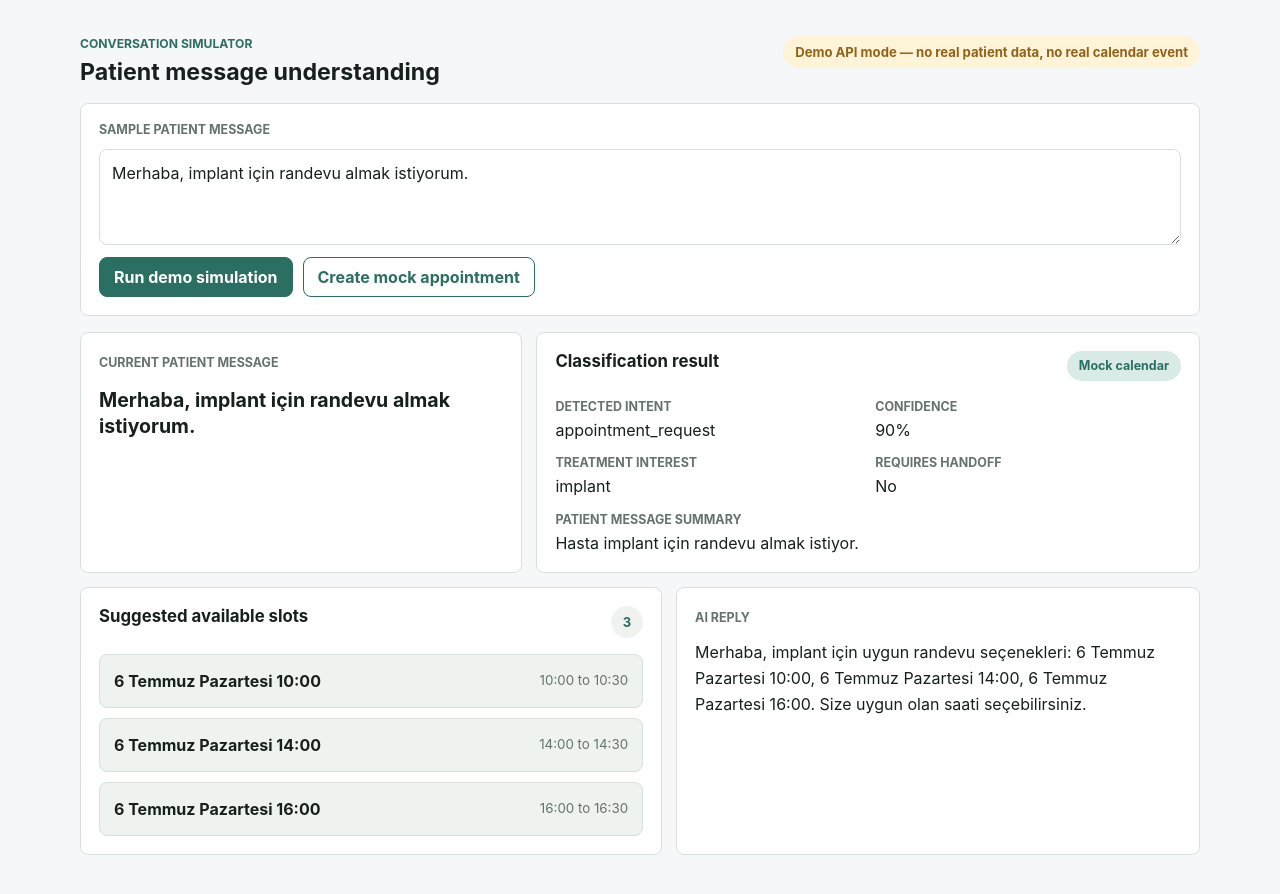
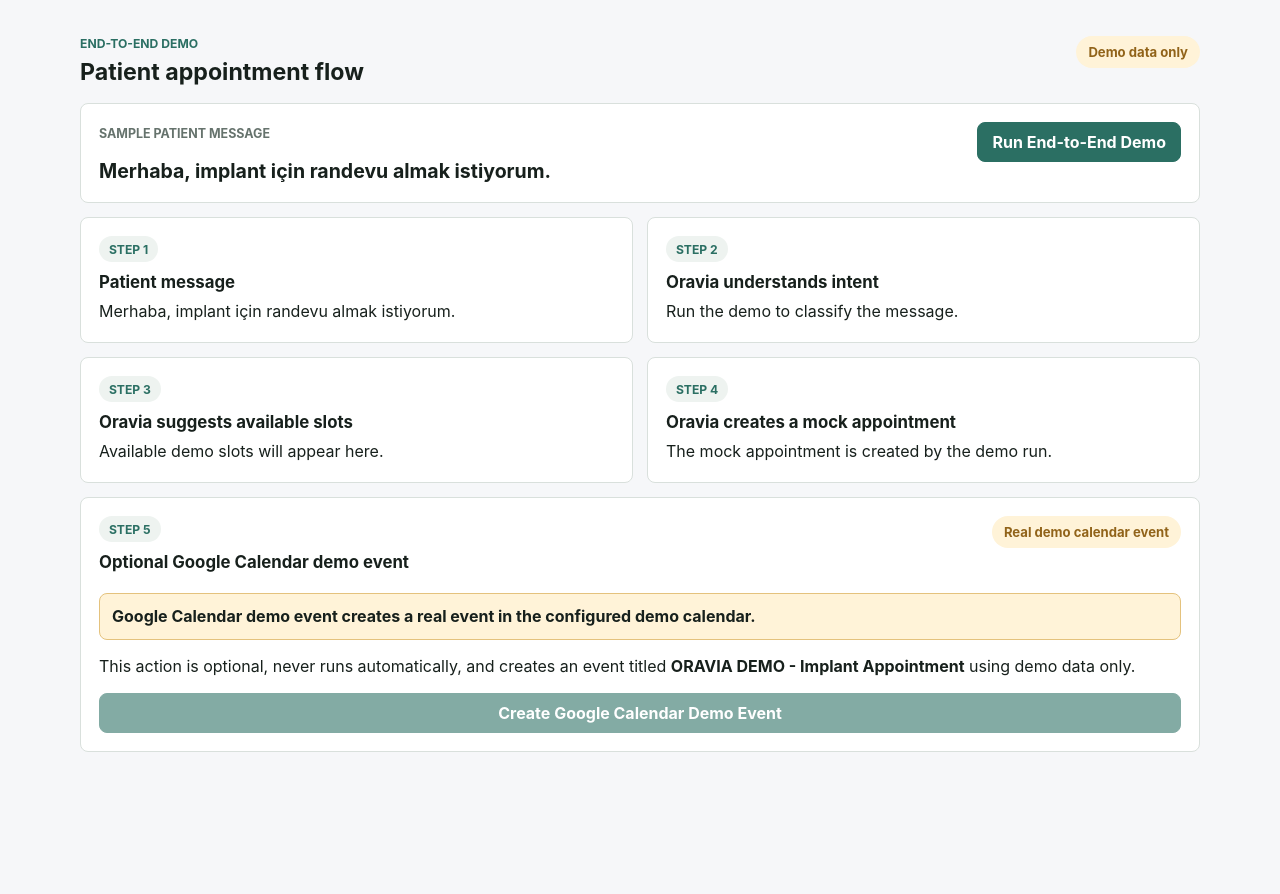
Before and after one commit to bekirkeles1/oravia, a Next.js app: page / in a window 1280 px wide. Shown: the part 958-1852 px from the top of the page. After the commit the page ends 1758 px from the top, so only its background shows below. Built offline with nearby package versions, Linux system fonts and the light colour scheme.

Commit message:
Add sellable end-to-end demo mode

```diff
--- a/app/components/DemoApiSimulator.js
+++ b/app/components/DemoApiSimulator.js
@@ -3,189 +3,242 @@
 import { useState } from "react";
 
 const sampleMessage = "Merhaba, implant için randevu almak istiyorum.";
+const googleWarning =
+  "Google Calendar demo event creates a real event in the configured demo calendar.";
 
 export default function DemoApiSimulator({ initialSimulator }) {
-  const [message, setMessage] = useState(
-    initialSimulator?.patientMessage || sampleMessage
-  );
-  const [simulation, setSimulation] = useState(initialSimulator || null);
-  const [mockAppointment, setMockAppointment] = useState(null);
-  const [isRunningSimulation, setIsRunningSimulation] = useState(false);
-  const [isCreatingAppointment, setIsCreatingAppointment] = useState(false);
-  const [error, setError] = useState(null);
+  const [message] = useState(initialSimulator?.patientMessage || sampleMessage);
+  const [demoResult, setDemoResult] = useState(null);
+  const [googleResult, setGoogleResult] = useState(null);
+  const [isRunningDemo, setIsRunningDemo] = useState(false);
+  const [isCreatingGoogleEvent, setIsCreatingGoogleEvent] = useState(false);
+  const [demoError, setDemoError] = useState(null);
+  const [googleError, setGoogleError] = useState(null);
 
-  async function runSimulation() {
-    setIsRunningSimulation(true);
-    setError(null);
-    setMockAppointment(null);
+  async function runEndToEndDemo() {
+    setIsRunningDemo(true);
+    setDemoError(null);
+    setGoogleError(null);
+    setGoogleResult(null);
 
     try {
-      const [classifyResult, availabilityResult] = await Promise.all([
-        postJson("/api/demo/classify", { message }),
-        postJson("/api/demo/availability", { message })
-      ]);
+      const classifyResult = await postJson("/api/demo/classify", { message });
+      const availabilityResult = await postJson("/api/demo/availability", {
+        message
+      });
+      const selectedSlotId =
+        availabilityResult.available_slots?.[1]?.id ||
+        availabilityResult.available_slots?.[0]?.id;
+      const appointmentResult = await postJson("/api/demo/appointment", {
+        message,
+        selected_slot_id: selectedSlotId
+      });
 
-      setSimulation(mapSimulationResult({
+      setDemoResult(
+        mapEndToEndResult({
           message,
           classifyResult,
-        availabilityResult
-      }));
+          availabilityResult,
+          appointmentResult
+        })
+      );
     } catch (requestError) {
-      setError(requestError.message);
+      setDemoError(requestError.message);
     } finally {
-      setIsRunningSimulation(false);
+      setIsRunningDemo(false);
     }
   }
 
-  async function createMockAppointment() {
-    setIsCreatingAppointment(true);
-    setError(null);
+  async function createGoogleCalendarDemoEvent() {
+    setGoogleError(null);
+    setGoogleResult(null);
+
+    const confirmed = window.confirm(
+      `${googleWarning}\n\nThis uses demo data only and will not use real patient data. Create the real demo calendar event now?`
+    );
+
+    if (!confirmed) {
+      return;
+    }
+
+    setIsCreatingGoogleEvent(true);
 
     try {
-      const appointmentResult = await postJson("/api/demo/appointment", {
-        message
+      const result = await postJson("/api/demo/google-calendar-event", {
+        message,
+        confirm_real_calendar_event: true
       });
 
-      setMockAppointment(appointmentResult);
+      setGoogleResult(result);
     } catch (requestError) {
-      setError(requestError.message);
+      setGoogleError(requestError.message);
     } finally {
-      setIsCreatingAppointment(false);
+      setIsCreatingGoogleEvent(false);
     }
   }
 
-  const availableSlots = simulation?.availableSlots || [];
-  const canCreateAppointment =
-    availableSlots.length > 0 && !isRunningSimulation && !isCreatingAppointment;
+  const availableSlots = demoResult?.availableSlots || [];
+  const canCreateGoogleEvent = Boolean(demoResult?.mockAppointment);
 
   return (
-    <section className="simulator-section" aria-labelledby="simulator-title">
+    <section className="end-to-end-section" aria-labelledby="end-to-end-title">
       <div className="section-heading">
         <div>
-          <p className="eyebrow">Conversation simulator</p>
-          <h2 id="simulator-title">Patient message understanding</h2>
+          <p className="eyebrow">End-to-End Demo</p>
+          <h2 id="end-to-end-title">Patient appointment flow</h2>
         </div>
-        <span className="status-pill">
-          Demo API mode — no real patient data, no real calendar event
-        </span>
+        <span className="status-pill">Demo data only</span>
       </div>
 
-      <div className="simulator-controls">
-        <label htmlFor="demo-message">Sample patient message</label>
-        <textarea
-          id="demo-message"
-          value={message}
-          onChange={(event) => setMessage(event.target.value)}
-          rows={3}
-        />
-        <div className="simulator-actions">
-          <button
-            type="button"
-            onClick={runSimulation}
-            disabled={isRunningSimulation || isCreatingAppointment}
-          >
-            {isRunningSimulation ? "Running..." : "Run demo simulation"}
-          </button>
-          <button
-            className="secondary-button"
-            type="button"
-            onClick={createMockAppointment}
-            disabled={!canCreateAppointment}
-          >
-            {isCreatingAppointment ? "Creating..." : "Create mock appointment"}
+      <div className="demo-runner-panel">
+        <div>
+          <span className="label">Sample patient message</span>
+          <blockquote>{message}</blockquote>
+        </div>
+        <button type="button" onClick={runEndToEndDemo} disabled={isRunningDemo}>
+          {isRunningDemo ? "Running End-to-End Demo..." : "Run End-to-End Demo"}
         </button>
       </div>
-        {error ? <p className="error-message">{error}</p> : null}
-      </div>
 
-      {simulation ? (
-        <>
-          <div className="simulator-grid">
-            <article className="message-panel">
-              <span className="label">Current patient message</span>
-              <blockquote>{simulation.patientMessage}</blockquote>
+      {demoError ? <p className="error-message">{demoError}</p> : null}
+
+      <div className="demo-step-grid" aria-label="End-to-end demo steps">
+        <article className="demo-step-panel">
+          <span className="step-label">Step 1</span>
+          <h3>Patient message</h3>
+          <p>{demoResult?.patientMessage || message}</p>
         </article>
 
-            <article className="classification-panel">
-              <div className="panel-heading">
-                <h3>Classification result</h3>
-                <span className="provider-badge">
-                  {simulation.calendarProviderLabel}
-                </span>
-              </div>
-              <dl className="classification-list">
+        <article className="demo-step-panel">
+          <span className="step-label">Step 2</span>
+          <h3>Oravia understands intent</h3>
+          {demoResult ? (
+            <dl className="classification-list compact-list">
               <div>
                 <dt>Detected intent</dt>
-                  <dd>{simulation.intent}</dd>
+                <dd>{demoResult.intent}</dd>
               </div>
               <div>
                 <dt>Confidence</dt>
-                  <dd>{formatConfidence(simulation.confidence)}</dd>
+                <dd>{formatConfidence(demoResult.confidence)}</dd>
               </div>
               <div>
                 <dt>Treatment interest</dt>
-                  <dd>{simulation.treatmentInterest || "Not detected"}</dd>
+                <dd>{demoResult.treatmentInterest || "Not detected"}</dd>
               </div>
               <div>
                 <dt>Requires handoff</dt>
-                  <dd>{formatBoolean(simulation.requiresHandoff)}</dd>
+                <dd>{formatBoolean(demoResult.requiresHandoff)}</dd>
               </div>
               <div className="wide-detail">
-                  <dt>Patient message summary</dt>
-                  <dd>{simulation.patientMessageSummary}</dd>
+                <dt>AI reply</dt>
+                <dd>{demoResult.reply}</dd>
               </div>
             </dl>
+          ) : (
+            <p className="pending-copy">Run the demo to classify the message.</p>
+          )}
         </article>
-          </div>
 
-          <div className="simulator-output-grid">
-            <article className="slots-panel">
-              <div className="panel-heading">
-                <h3>Suggested available slots</h3>
-                <span className="count-badge">{availableSlots.length}</span>
-              </div>
+        <article className="demo-step-panel">
+          <span className="step-label">Step 3</span>
+          <h3>Oravia suggests available slots</h3>
+          {availableSlots.length > 0 ? (
             <ul className="slot-list">
               {availableSlots.map((slot) => (
-                  <li key={slot.id}>
+                <li
+                  className={
+                    slot.id === demoResult?.selectedSlot?.id
+                      ? "selected-slot"
+                      : undefined
+                  }
+                  key={slot.id}
+                >
                   <span>{slot.displayLabel}</span>
                   <small>{slot.timeRangeLabel}</small>
                 </li>
               ))}
             </ul>
+          ) : (
+            <p className="pending-copy">Available demo slots will appear here.</p>
+          )}
         </article>
 
-            <article className="reply-panel">
-              <span className="label">AI reply</span>
-              <p>{simulation.reply}</p>
-            </article>
-          </div>
-        </>
-      ) : null}
-
-      {mockAppointment ? (
-        <article className="mock-appointment-panel">
-          <div className="panel-heading">
-            <h3>Mock appointment created</h3>
-            <span className="confirmed-badge">
-              {mockAppointment.appointment.status}
-            </span>
-          </div>
-          <dl className="classification-list">
+        <article className="demo-step-panel">
+          <span className="step-label">Step 4</span>
+          <h3>Oravia creates a mock appointment</h3>
+          {demoResult?.mockAppointment ? (
+            <dl className="classification-list compact-list">
               <div>
                 <dt>Selected slot</dt>
-              <dd>{mockAppointment.selected_slot.display_label}</dd>
+                <dd>{demoResult.selectedSlot.displayLabel}</dd>
+              </div>
+              <div>
+                <dt>Mock appointment status</dt>
+                <dd>{demoResult.mockAppointment.status}</dd>
               </div>
               <div>
                 <dt>Calendar provider</dt>
-              <dd>{mockAppointment.appointment.calendar_provider}</dd>
+                <dd>{demoResult.mockAppointment.calendarProvider}</dd>
               </div>
               <div className="wide-detail">
-              <dt>Calendar event</dt>
-              <dd>{mockAppointment.appointment.calendar_event_id}</dd>
+                <dt>Mock calendar_event_id</dt>
+                <dd>{demoResult.mockAppointment.calendarEventId}</dd>
               </div>
             </dl>
+          ) : (
+            <p className="pending-copy">
+              The mock appointment is created by the demo run.
+            </p>
+          )}
         </article>
+      </div>
+
+      <article className="google-demo-panel">
+        <div className="panel-heading">
+          <div>
+            <span className="step-label">Step 5</span>
+            <h3>Optional Google Calendar demo event</h3>
+          </div>
+          <span className="status-pill">Real demo calendar event</span>
+        </div>
+        <p className="warning-message">{googleWarning}</p>
+        <p>
+          This action is optional, never runs automatically, and creates an event
+          titled <strong>ORAVIA DEMO - Implant Appointment</strong> using demo
+          data only.
+        </p>
+        <button
+          type="button"
+          onClick={createGoogleCalendarDemoEvent}
+          disabled={!canCreateGoogleEvent || isCreatingGoogleEvent}
+        >
+          {isCreatingGoogleEvent
+            ? "Creating Google Calendar Demo Event..."
+            : "Create Google Calendar Demo Event"}
+        </button>
+        {googleError ? <p className="error-message">{googleError}</p> : null}
+        {googleResult ? (
+          <dl className="classification-list compact-list">
+            <div>
+              <dt>Event title</dt>
+              <dd>{googleResult.event_title}</dd>
+            </div>
+            <div>
+              <dt>Calendar provider</dt>
+              <dd>{googleResult.calendar_provider}</dd>
+            </div>
+            <div>
+              <dt>Selected slot</dt>
+              <dd>{googleResult.selected_slot.display_label}</dd>
+            </div>
+            <div className="wide-detail">
+              <dt>Google calendar_event_id</dt>
+              <dd>{googleResult.calendar_event_id}</dd>
+            </div>
+          </dl>
         ) : null}
+      </article>
     </section>
   );
 }
@@ -207,16 +260,31 @@
   return payload;
 }
 
-function mapSimulationResult({ message, classifyResult, availabilityResult }) {
+function mapEndToEndResult({
+  message,
+  classifyResult,
+  availabilityResult,
+  appointmentResult
+}) {
   return {
-    label: "Demo API mode — no real patient data, no real calendar event",
     patientMessage: message,
     intent: classifyResult.result.intent,
     confidence: classifyResult.result.confidence,
     treatmentInterest: classifyResult.result.extracted_data.treatment_interest,
     requiresHandoff: classifyResult.result.requires_handoff,
-    patientMessageSummary: classifyResult.result.patient_message_summary,
-    availableSlots: availabilityResult.available_slots.map((slot) => ({
+    reply: availabilityResult.reply,
+    availableSlots: availabilityResult.available_slots.map(mapSlot),
+    selectedSlot: mapSlot(appointmentResult.selected_slot),
+    mockAppointment: {
+      status: appointmentResult.appointment.status,
+      calendarProvider: appointmentResult.appointment.calendar_provider,
+      calendarEventId: appointmentResult.appointment.calendar_event_id
+    }
+  };
+}
+
+function mapSlot(slot) {
+  return {
     id: slot.id,
     displayLabel: slot.display_label,
     startAt: slot.start_at,
@@ -224,21 +292,7 @@
     timeRangeLabel: `${formatIsoTime(slot.start_at)} to ${formatIsoTime(
       slot.end_at
     )}`
-    })),
-    reply: availabilityResult.reply,
-    calendarProvider: availabilityResult.calendar_provider,
-    calendarProviderLabel: getCalendarProviderLabel(
-      availabilityResult.calendar_provider
-    )
   };
-}
-
-function getCalendarProviderLabel(calendarProvider) {
-  if (calendarProvider === "mock") {
-    return "Mock calendar";
-  }
-
-  return calendarProvider;
 }
 
 function formatConfidence(value) {
--- a/app/globals.css
+++ b/app/globals.css
@@ -110,6 +110,9 @@
 .slots-panel,
 .reply-panel,
 .mock-appointment-panel,
+.demo-runner-panel,
+.demo-step-panel,
+.google-demo-panel,
 .system-status-item {
   background: var(--surface);
   border: 1px solid var(--line);
@@ -144,7 +147,8 @@
 
 .status-section,
 .appointments-section,
-.simulator-section {
+.simulator-section,
+.end-to-end-section {
   padding-top: 4px;
 }
 
@@ -152,7 +156,8 @@
   margin-bottom: 32px;
 }
 
-.simulator-section {
+.simulator-section,
+.end-to-end-section {
   margin-top: 34px;
 }
 
@@ -364,6 +369,81 @@
   color: var(--accent);
 }
 
+.demo-runner-panel {
+  display: flex;
+  align-items: flex-start;
+  justify-content: space-between;
+  gap: 18px;
+  margin-top: 16px;
+  padding: 18px;
+}
+
+.demo-runner-panel > div {
+  min-width: 0;
+}
+
+.demo-step-grid {
+  display: grid;
+  grid-template-columns: repeat(2, minmax(0, 1fr));
+  gap: 14px;
+  margin-top: 14px;
+}
+
+.demo-step-panel,
+.google-demo-panel {
+  padding: 18px;
+}
+
+.step-label {
+  display: inline-flex;
+  align-items: center;
+  min-height: 26px;
+  margin-bottom: 10px;
+  padding: 0 10px;
+  background: var(--surface-muted);
+  border-radius: 999px;
+  color: var(--accent);
+  font-size: 0.76rem;
+  font-weight: 700;
+  text-transform: uppercase;
+}
+
+.demo-step-panel p,
+.google-demo-panel p {
+  margin-bottom: 0;
+  color: var(--text);
+  line-height: 1.55;
+}
+
+.pending-copy {
+  color: var(--muted);
+}
+
+.compact-list {
+  margin-top: 14px;
+}
+
+.selected-slot {
+  border-color: var(--accent);
+  background: var(--accent-soft);
+}
+
+.google-demo-panel {
+  display: grid;
+  gap: 14px;
+  margin-top: 14px;
+}
+
+.warning-message {
+  margin: 0;
+  padding: 10px 12px;
+  background: var(--amber-soft);
+  border: 1px solid #e4c27d;
+  border-radius: 8px;
+  color: var(--amber);
+  font-weight: 700;
+}
+
 .error-message {
   margin: 0;
   padding: 10px 12px;
@@ -442,6 +522,7 @@
   .section-heading,
   .appointment-main,
   .panel-heading,
+  .demo-runner-panel,
   .slot-list li {
     flex-direction: column;
     align-items: stretch;
@@ -450,6 +531,7 @@
   .summary-grid,
   .appointment-details,
   .system-status-grid,
+  .demo-step-grid,
   .simulator-grid,
   .simulator-output-grid,
   .classification-list {
--- a/src/api/demoApiHandlers.js
+++ b/src/api/demoApiHandlers.js
@@ -6,6 +6,7 @@
 
 const DEFAULT_DEMO_MESSAGE = "Merhaba, implant için randevu almak istiyorum.";
 const DEMO_API_NOW = new Date("2026-07-05T09:00:00.000Z");
+const GOOGLE_DEMO_EVENT_SUMMARY = "ORAVIA DEMO - Implant Appointment";
 const demoPatient = {
   id: "patient_demo",
   name: null,
@@ -85,6 +86,55 @@
   });
 }
 
+async function handleDemoGoogleCalendarEvent(input = {}, options = {}) {
+  if (input.confirm_real_calendar_event !== true) {
+    return errorResponse(
+      400,
+      "confirm_real_calendar_event must be true to create a real Google Calendar demo event."
+    );
+  }
+
+  const message = normalizeMessage(input.message) || DEFAULT_DEMO_MESSAGE;
+  const calendarProvider =
+    options.calendarProvider || getCalendarProvider("google_service_account");
+  const availability = await runDemoAvailabilityFlow(message, {
+    now: options.now || new Date(),
+    calendarProvider
+  });
+  const selectedSlot = resolveApiSelectedSlot(
+    availability.available_slots,
+    input.selected_slot_id
+  );
+
+  if (selectedSlot.error) {
+    return selectedSlot.error;
+  }
+
+  if (!selectedSlot.slot) {
+    return errorResponse(409, "No available Google Calendar demo slots could be offered.");
+  }
+
+  const appointment = await createLocalAppointment({
+    selectedSlot: selectedSlot.slot,
+    treatmentInterest: availability.treatment_interest,
+    patient: demoPatient,
+    calendarEventSummary: GOOGLE_DEMO_EVENT_SUMMARY,
+    calendarProvider
+  });
+
+  return ok({
+    warning:
+      "Google Calendar demo event creates a real event in the configured demo calendar.",
+    event_title: GOOGLE_DEMO_EVENT_SUMMARY,
+    demo_data_only: true,
+    patient: demoPatient,
+    selected_slot: selectedSlot.slot,
+    appointment,
+    calendar_provider: appointment.calendar_provider,
+    calendar_event_id: appointment.calendar_event_id
+  });
+}
+
 function runMockAvailability(message) {
   return runDemoAvailabilityFlow(message, {
     now: DEMO_API_NOW,
@@ -143,7 +193,9 @@
 
 module.exports = {
   DEFAULT_DEMO_MESSAGE,
+  GOOGLE_DEMO_EVENT_SUMMARY,
   handleDemoAppointment,
   handleDemoAvailability,
-  handleDemoClassify
+  handleDemoClassify,
+  handleDemoGoogleCalendarEvent
 };
--- a/src/appointments/appointmentCreation.js
+++ b/src/appointments/appointmentCreation.js
@@ -137,6 +137,7 @@
   selectedSlot,
   treatmentInterest,
   patient,
+  calendarEventSummary,
   calendarProvider = getCalendarProvider()
 }) {
   const calendarEvent = calendarProvider.createCalendarEvent({
@@ -144,7 +145,8 @@
     doctor: demoDoctor,
     patient,
     treatmentInterest,
-    selectedSlot
+    selectedSlot,
+    summary: calendarEventSummary
   });
 
   if (isPromiseLike(calendarEvent)) {
--- a/src/dashboard/demoDashboardData.js
+++ b/src/dashboard/demoDashboardData.js
@@ -61,7 +61,7 @@
       },
       {
         name: "Real Calendar Events From Dashboard",
-        status: "Disabled",
+        status: "Explicit confirmation only",
         tone: "disabled"
       },
       {
```
Also changed, not shown: app/api/demo/google-calendar-event/route.js (added, +48 -0 lines), 3 other files (tests, documents, lock files or other folders). Lines whose indentation alone changed are shown as unchanged.
